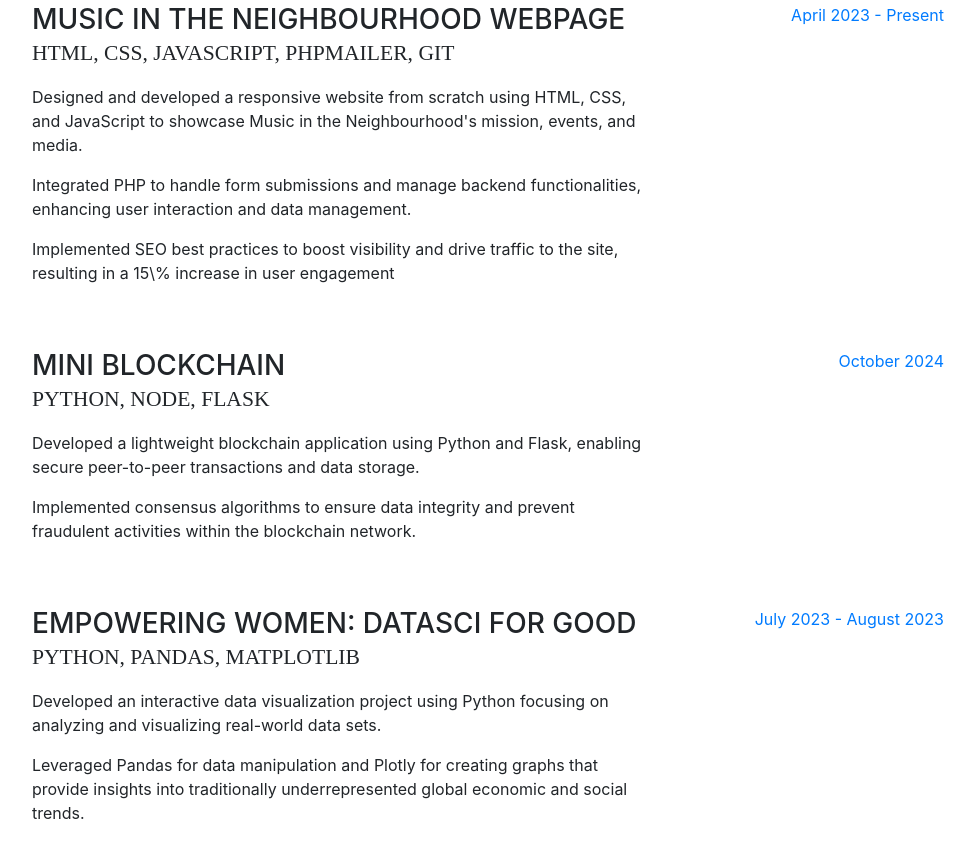
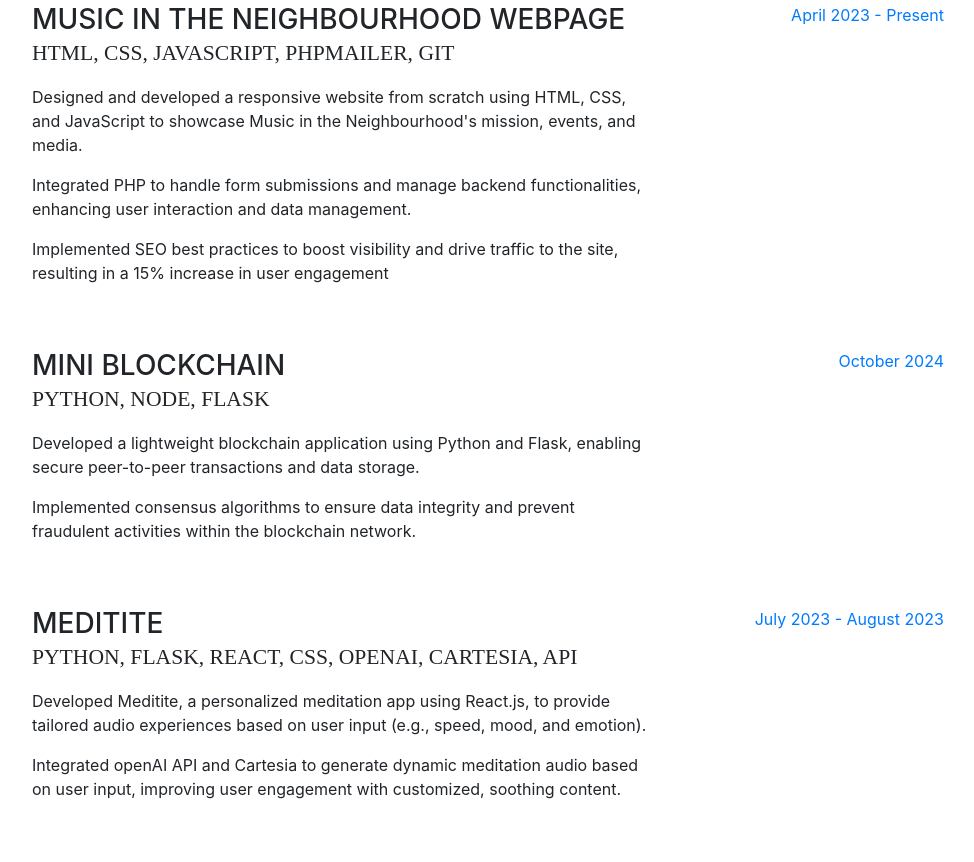
Before and after one commit to vliu12/portfolio, a website with bundled scripts: page index.html in a window 1280 px wide. Shown: the part 931-1793 px from the top of the page, without its empty margins (288-1262 px from the left). Built offline with nearby package versions, Linux system fonts and the light colour scheme; a web font is replaced by a local one.

Commit message:
updated projects

```diff
--- a/index.html
+++ b/index.html
@@ -119,7 +119,7 @@
               <div class="subheading mb-3">HTML, CSS, Javascript, PHPmailer, Git</div>
               <p>Designed and developed a responsive website from scratch using HTML, CSS, and JavaScript to showcase Music in the Neighbourhood's mission, events, and media.</p>
               <p>Integrated PHP to handle form submissions and manage backend functionalities, enhancing user interaction and data management.</p>
-              <p>Implemented SEO best practices to boost visibility and drive traffic to the site, resulting in a 15\% increase in user engagement</p>
+              <p>Implemented SEO best practices to boost visibility and drive traffic to the site, resulting in a 15% increase in user engagement</p>
             </div>
             <div class="resume-date text-md-right">
               <span class="text-primary">April 2023 - Present</span>
@@ -140,10 +140,10 @@
 
           <div class="resume-item d-flex flex-column flex-md-row mb-5">
             <div class="resume-content mr-auto">
-              <h3 class="mb-0">Empowering Women: DataSci for Good</h3>
-              <div class="subheading mb-3">Python, pandas, matplotlib</div>
-              <p>Developed an interactive data visualization project using Python focusing on analyzing and visualizing real-world data sets.</p>
-              <p>Leveraged Pandas for data manipulation and Plotly for creating graphs that provide insights into traditionally underrepresented global economic and social trends.</p>
+              <h3 class="mb-0">Meditite</h3>
+              <div class="subheading mb-3">Python, Flask, React, CSS, OpenAI, Cartesia, API</div>
+              <p>Developed Meditite, a personalized meditation app using React.js, to provide tailored audio experiences based on user input (e.g., speed, mood, and emotion).</p>
+              <p>Integrated openAI API and Cartesia to generate dynamic meditation audio based on user input, improving user engagement with customized, soothing content.</p>
             </div>
             <div class="resume-date text-md-right">
               <span class="text-primary">July 2023 - August 2023</span>
@@ -225,6 +225,12 @@
             <li class="list-inline-item">
               <i class="devicons devicons-php"></i>
             </li>
+            <li class="list-inline-item">
+              <i class="devicons devicons-react"></i>
+            </li>
+            <li class="list-inline-item">
+              <i class="devicons devicons-nodejs"></i>
+            </li>
           </ul>
 
           <!-- <div class="subheading mb-3">Workflow</div>
```
